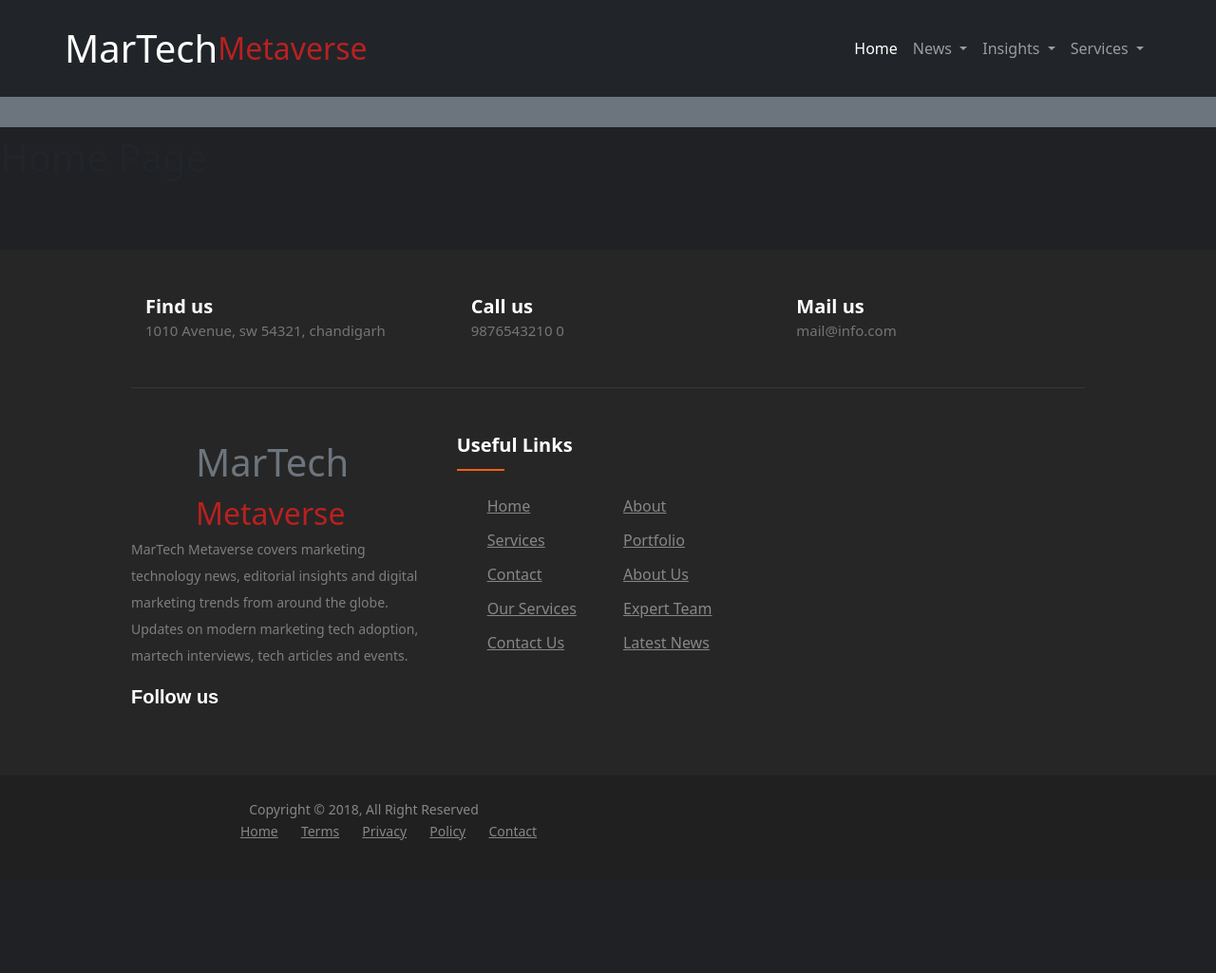
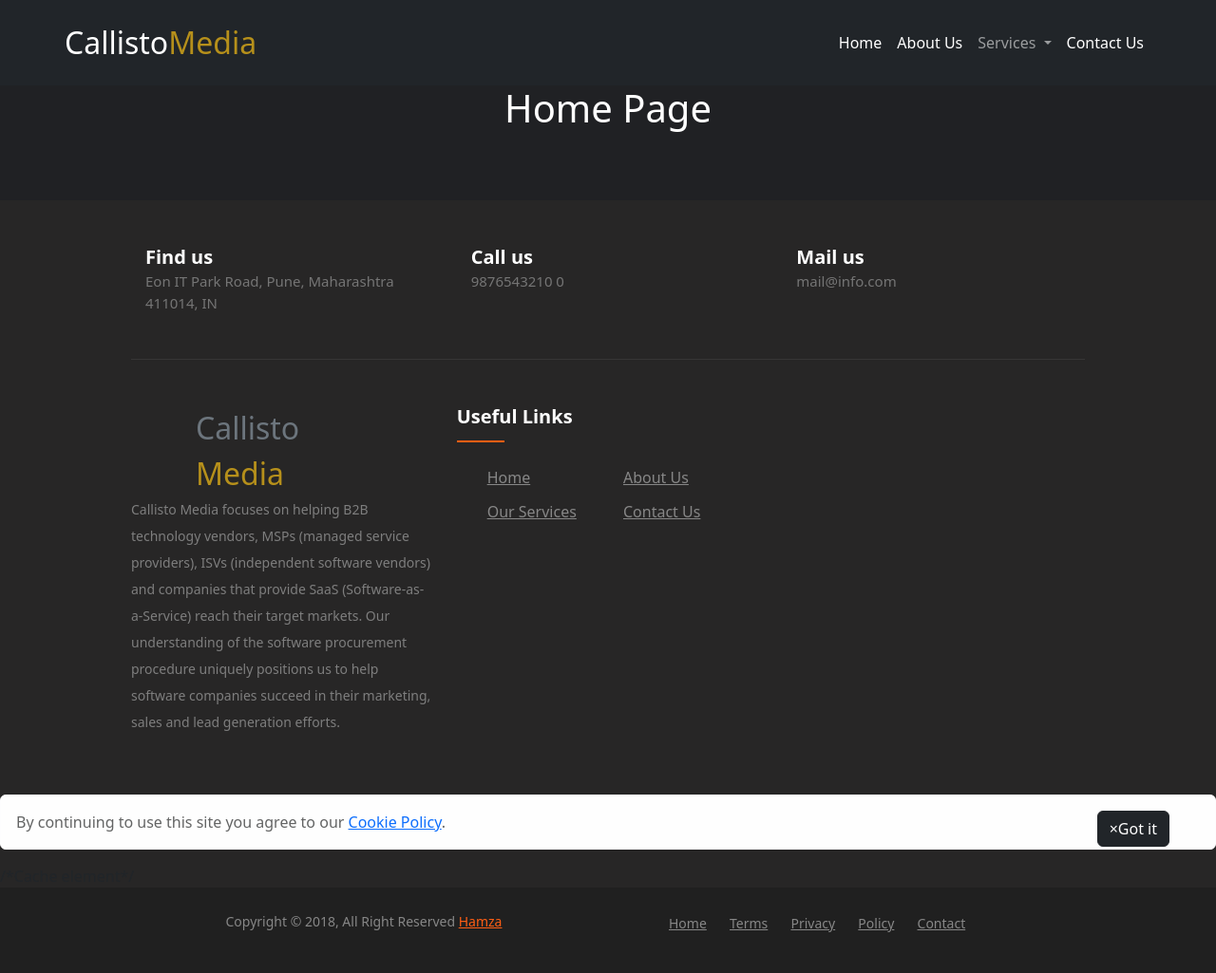
Before and after one commit to HamzaShah101/Django_Project_Metaverse, a Django app: page / in a window 1280 px wide. Shown: the whole page at 95% size. Before the commit the page ends 885 px from the top, so only its background shows below. Run offline with Django 4.2, Linux system fonts and the light colour scheme.

Commit message:
5/22
Basic template ready with cache popup

```diff
--- a/Martech/MartechMetaverse/urls.py
+++ b/Martech/MartechMetaverse/urls.py
@@ -4,7 +4,8 @@ from MartechMetaverse import views
 
 urlpatterns = [
     path("",views.index,name="home"),
-    path("news",views.news,name="news"),
+    path("about",views.about,name="about"),
+    path("contact",views.contact,name="contact"),
     path("technology",views.technology,name="technology"),
     path("hr",views.hr,name="hr"),
     path("Marketing Technology",views.Marketing_Technology,name="marketing_technology"),
--- a/Martech/MartechMetaverse/views.py
+++ b/Martech/MartechMetaverse/views.py
@@ -21,3 +21,9 @@ def Machine_Learning(request):
 
 def communication(request):
     return render(request, 'Folder/communication.html')
+
+def about(request):
+    return render(request,'about.html')
+
+def contact(request):
+    return render(request,'contact.html')
--- a/Martech/templates/base.html
+++ b/Martech/templates/base.html
@@ -7,7 +7,9 @@
   <meta name="description" content="">
   <meta name="viewport" content="width=device-width, initial-scale=1">
   <link rel="stylesheet" href="https://cdn.jsdelivr.net/npm/bootstrap@5.2.0-beta1/dist/css/bootstrap.min.css">
+  <link rel="stylesheet" href="https://fonts.googleapis.com/css?family=Tangerine|Alex Brush">
   <script src="	https://cdn.jsdelivr.net/npm/bootstrap@5.2.0-beta1/dist/js/bootstrap.bundle.min.js"></script>
+
 
   <style>
     body{
@@ -21,8 +23,15 @@
       margin-left: auto;
     }
 
-    #Ab {
-      color: rgb(184, 33, 33);
+    /*Header Name*/
+    #C1 {
+      color: #6c757d;
+    }
+
+    #M1{
+      color: #b6901b
+
+
     }
 
     .container,
@@ -50,7 +59,7 @@
       }
 
       .navbar .nav-item:hover .nav-link {
-        color: rgb(173, 42, 42);
+        color: #b6901b;
       }
 
       .navbar .dropdown-menu.fade-down {
@@ -85,9 +94,6 @@
       }
     }
 
-    #f1 {
-      color: #6c757d;
-    }
 
     footer{
       bottom:0;
@@ -282,6 +288,15 @@
       font-size: 14px;
       color: #878787;
     }
+    h1{
+      color: white;
+      text-align: center;
+    }
+
+    /*cache css*/
+    #gotit{
+      margin-right: 1px;
+    }
 
     {% block css %}
     {% endblock css %}
@@ -291,8 +306,8 @@
 <!-- Navigation Bar -->
 <nav class="navbar navbar-dark navbar-expand-lg py-3  bg-dark">
   <div class="container-fluid">
-    <a class="navbar-brand fs-1" href="#">MarTech </a>
-    <a class="navbar-brand fs-2" id="Ab" href="#">Metaverse</a>
+    <a class="navbar-brand fs-2" href="#">Callisto </a>
+    <a class="navbar-brand fs-2" id="M1" href="#">Media</a>
 
     <button class="navbar-toggler" type="button" data-bs-toggle="collapse" data-bs-target="#navbarScroll"
       aria-controls="navbarScroll" aria-expanded="false" aria-label="Toggle navigation">
@@ -305,37 +320,12 @@
 
         </li>
 
-        <!--News-->
+        <!--About US-->
 
-        <li class="nav-item dropdown">
-          <a class="nav-link dropdown-toggle" href="news" id="navbarScrollingDropdown" role="button"
-            data-bs-toggle="dropdown" aria-expanded="false">
-            News
+        <li class="nav-item">
+          <a class="nav-link active " aria-current="page" href="/about">About Us</a>
           </a>
-          <ul class="dropdown-menu dropdown-menu-dark " aria-labelledby="navbarDarkDropdownMenuLink">
-            <li><a class="dropdown-item" href="news">Artificial Intelligence (AI)</a></li>
-            <li><a class="dropdown-item" href="technology">Technology</a></li>
-            <li><a class="dropdown-item" href="hr">HR</a></li>
-            <li><a class="dropdown-item" href="marketing_technology">Marketing Technology</a></li>
-            <li><a class="dropdown-item" href="Machine Learning">Machine Learning</a></li>
-            <li><a class="dropdown-item" href="communication">Communication</a></li>
-
-          </ul>
         </li>
-
-        <!-- Insights -->
-        <li class="nav-item dropdown">
-          <a class="nav-link dropdown-toggle" href="#" id="navbarScrollingDropdown" role="button"
-            data-bs-toggle="dropdown" aria-expanded="false">
-            Insights
-          </a>
-          <ul class="dropdown-menu dropdown-menu-dark" aria-labelledby="navbarScrollingDropdown">
-            <li><a class="dropdown-item" href="#"> Guest Authors</a></li>
-            <li><a class="dropdown-item" href="#"> Staff Writers </a></li>
-          </ul>
-        </li>
-
-
 
         <!-- Services -->
         <li class="nav-item dropdown">
@@ -346,14 +336,15 @@
           <ul class="dropdown-menu dropdown-menu-dark" aria-labelledby="navbarScrollingDropdown">
             <li><a class="dropdown-item" href="#">Editorial</a></li>
             <li><a class="dropdown-item" href="#">Lead Generation</a></li>
-            <li>
-              <hr class="dropdown-divider">
-            </li>
             <li><a class="dropdown-item" href="#">Events</a></li>
           </ul>
         </li>
-      </ul>
 
+        <!-- Contact US -->
+        <li class="nav-item">
+          <a class="nav-link active " aria-current="page" href="/contact">Contact Us</a>
+          </a>
+        </li>
 
     </div>
   </div>
@@ -401,11 +392,12 @@
 
 
 </script>
-<div class="p-3 mb-2 bg-secondary text-white"></div>
+
 
 {%block body%}
 <body class="d-flex flex-column min-vh-100">
   <script src="" async defer></script>
+
 {% endblock body%}
 
 
@@ -420,7 +412,7 @@
             <i class="fas fa-map-marker-alt"></i>
             <div class="cta-text">
               <h4>Find us</h4>
-              <span>1010 Avenue, sw 54321, chandigarh</span>
+              <span>Eon IT Park Road, Pune, Maharashtra 411014, IN  </span>
             </div>
           </div>
         </div>
@@ -449,17 +441,16 @@
         <div class="col-xl-4 col-lg-4 mb-50">
           <div class="footer-widget">
             <div class="container-fluid">
-              <a class="navbar-brand fs-1 " id="F1" href="#">MarTech </a>
-              <a class="navbar-brand fs-2" id="Ab" href="#">Metaverse</a>
+              <a class="navbar-brand fs-2 " id="C1" href="#">Callisto</a>
+              <a class="navbar-brand fs-2" id="M1" href="#">Media</a>
 
             </div>
             <div class="footer-text">
-              <p>MarTech Metaverse covers marketing technology news, editorial insights and digital marketing trends
-                from around the globe. Updates on modern marketing tech adoption, martech interviews, tech articles and
-                events.</p>
+              <p>Callisto Media focuses on helping B2B technology vendors, MSPs (managed service providers), ISVs (independent software vendors) and companies that provide SaaS (Software-as-a-Service) reach their target markets. Our understanding of the software procurement procedure uniquely positions us to help software companies succeed in their marketing, sales and lead generation efforts.
+              </p>
             </div>
             <div class="footer-social-icon">
-              <span>Follow us</span>
+              {% comment %} <span>Follow us</span> {% endcomment %}
               <a href="#"><i class="fab fa-facebook-f facebook-bg"></i></a>
               <a href="#"><i class="fab fa-twitter twitter-bg"></i></a>
               <a href="#"><i class="fab fa-google-plus-g google-bg"></i></a>
@@ -473,15 +464,9 @@
             </div>
             <ul>
               <li><a href="#">Home</a></li>
-              <li><a href="#">about</a></li>
-              <li><a href="#">services</a></li>
-              <li><a href="#">portfolio</a></li>
-              <li><a href="#">Contact</a></li>
               <li><a href="#">About us</a></li>
               <li><a href="#">Our Services</a></li>
-              <li><a href="#">Expert Team</a></li>
               <li><a href="#">Contact us</a></li>
-              <li><a href="#">Latest News</a></li>
             </ul>
           </div>
         </div>
@@ -489,15 +474,23 @@
       </div>
     </div>
   </div>
+  {% block cache%}
+  {%endblock cache%}
+  /*Cache element*/
+
+
+
+
+
   <div class="copyright-area">
     <div class="container">
       <div class="row">
         <div class="col-xl-6 col-lg-6 text-center text-lg-left">
           <div class="copyright-text">
-            <p>Copyright &copy; 2018, All Right Reserved <a href="#>Hamza</a></p>
-                        </div>
-                    </div>
-                    <div class=" col-xl-6 col-lg-6 d-none d-lg-block text-right">
+            <p>Copyright &copy; 2018, All Right Reserved <a href="#">Hamza</a></p>
+          </div>
+        </div>
+        <div class=" col-xl-6 col-lg-6 d-none d-lg-block text-right">
                 <div class="footer-menu">
                   <ul>
                     <li><a href="#">Home</a></li>
@@ -511,6 +504,8 @@
         </div>
       </div>
     </div>
+
+
 </footer>
 
 
--- a/Martech/templates/index.html
+++ b/Martech/templates/index.html
@@ -3,3 +3,17 @@
 {% block body %}
 <h1>Home Page</h1>
 {% endblock body %}
+
+
+
+{% block cache%}
+<script src="https://cdn.jsdelivr.net/npm/jquery@3.6.4/dist/jquery.slim.min.js"></script>
+<script src="https://cdn.jsdelivr.net/npm/popper.js@1.16.1/dist/umd/popper.min.js"></script>
+<script src="https://cdn.jsdelivr.net/npm/bootstrap@4.6.2/dist/js/bootstrap.bundle.min.js"></script>
+
+<div class="alert alert-light alert-dismissible fade show">
+    By continuing to use this site you agree to our
+    <a rel="nofollow" href="https://www.toptal.com/cookie-policy">Cookie Policy</a>.<button type="button" class="btn btn-dark float-end" data-dismiss="alert">&times;Got it
+  <div class="_1WV0LMf5"></div></div>
+  </div>
+{%endblock cache%}
```
Also changed, not shown: Martech/templates/about.html (added, +8 -0 lines), Martech/templates/contact.html (added, +7 -0 lines), Martech/static/c2m_img.jpg (added).
